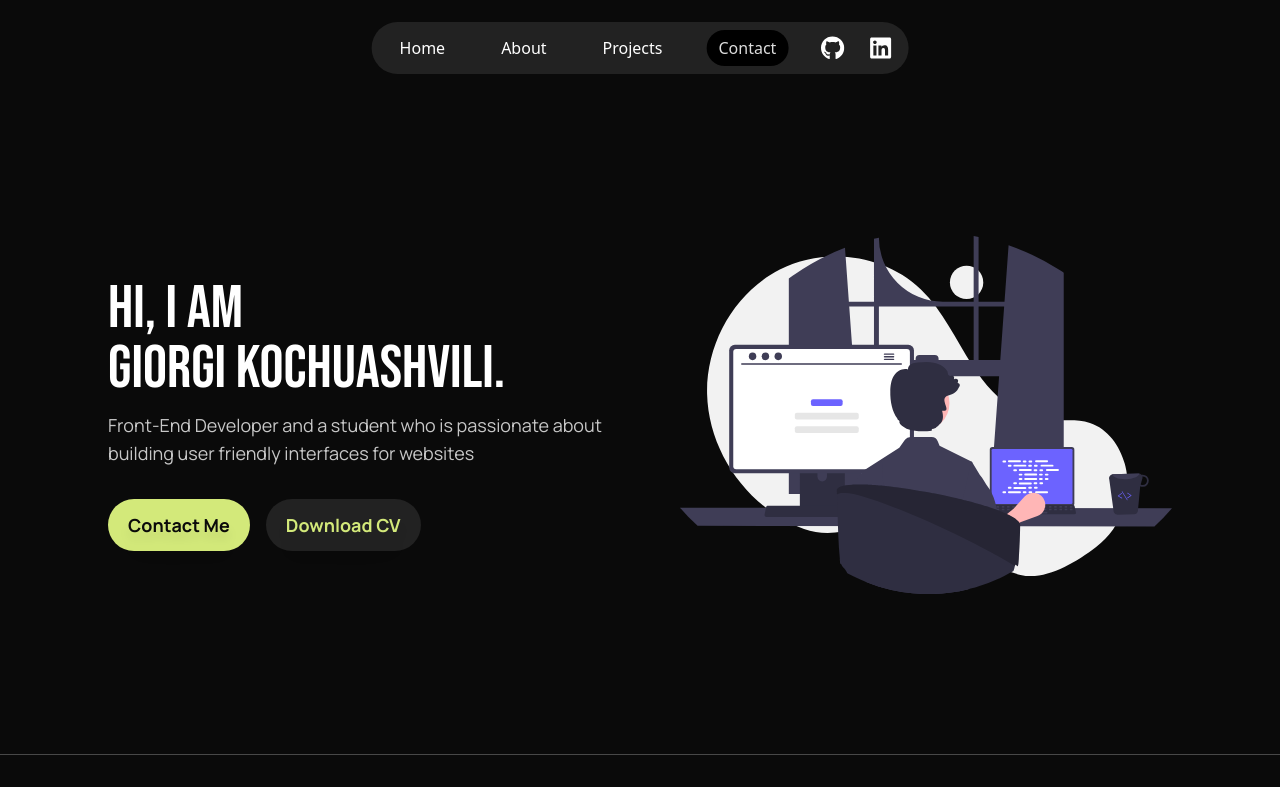
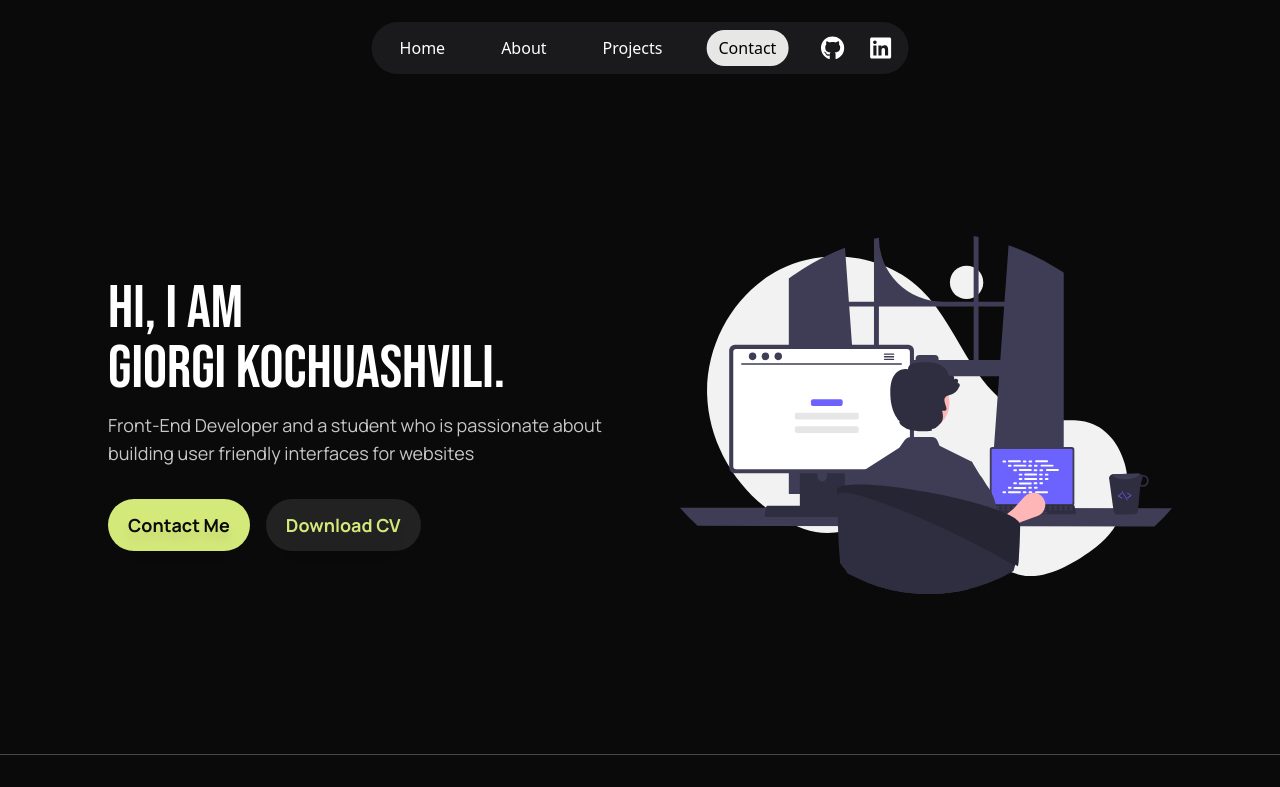
Before and after one commit to giorgio324/portfolio, a Next.js app: page / in a window 1280 px wide. Shown: the top 787 px of the page. Built offline with nearby package versions, Linux system fonts and the light colour scheme.

Commit message:
fixed navbar colors

```diff
--- a/src/components/mobileNavbar/mobileNavbarSidebar/MobileNavbarHeader.tsx
+++ b/src/components/mobileNavbar/mobileNavbarSidebar/MobileNavbarHeader.tsx
@@ -24,7 +24,7 @@ const MobileNavbarHeader = ({ closeNavbar }: Props) => {
         initial={{ opacity: 0, translateX: 50 }}
         animate={{ opacity: 1, translateX: 0 }}
         transition={{ duration: 0.3, delay: 0.2 }}
-        className='h-[2px] bg-desktopNavLinkBackgroundColor w-full'
+        className='h-[2px] bg-black w-full'
       />
     </motion.div>
   );
--- a/src/components/navbar/NavLink.tsx
+++ b/src/components/navbar/NavLink.tsx
@@ -45,7 +45,7 @@ export const NavLink = ({ link }: Props) => {
       {currentPath === link.path && (
         <motion.span
           layoutId='active-bubble'
-          className='absolute inset-0 z-10 bg-desktopNavLinkBackgroundColor mix-blend-difference'
+          className='absolute inset-0 z-10 bg-white mix-blend-difference'
           /* style={{ originY: 'top' }} this fixes the scroll bug */
           style={{ borderRadius: 9999, originY: 'top' }}
           transition={{ type: 'spring', bounce: 0.2, duration: 0.6 }}
--- a/src/components/navbar/Navbar.tsx
+++ b/src/components/navbar/Navbar.tsx
@@ -4,7 +4,7 @@ import NavbarSocial from './NavbarSocial';
 const Navbar = () => {
   return (
     <nav className='hidden md:block py-[22px] fixed top-0 left-1/2 -translate-x-1/2 z-50'>
-      <ul className='px-4 py-2 bg-buttonBlackBackgroundColor rounded-full flex justify-center items-center gap-8'>
+      <ul className='px-4 py-2 bg-desktopNavBackgroundColor rounded-full flex justify-center items-center gap-8'>
         <NavbarLinks />
         <NavbarSocial />
       </ul>
--- a/tailwind.config.ts
+++ b/tailwind.config.ts
@@ -11,7 +11,7 @@ const config: Config = {
       colors: {
         bodyBackgroundColor: 'rgba(10, 10, 10, 1)',
         desktopNavBackgroundColor: 'rgba(33, 31, 35, 0.75)',
-        desktopNavLinkBackgroundColor: '#222222',
+        desktopNavLinkBackgroundColor: 'rgba(96, 96, 96, 1)',
         buttonGreenBackgroundColor: 'rgba(211, 233, 122, 1)',
         buttonBlackBackgroundColor: '#222222',
         dividerBackgroundColor: '#484848',
```
